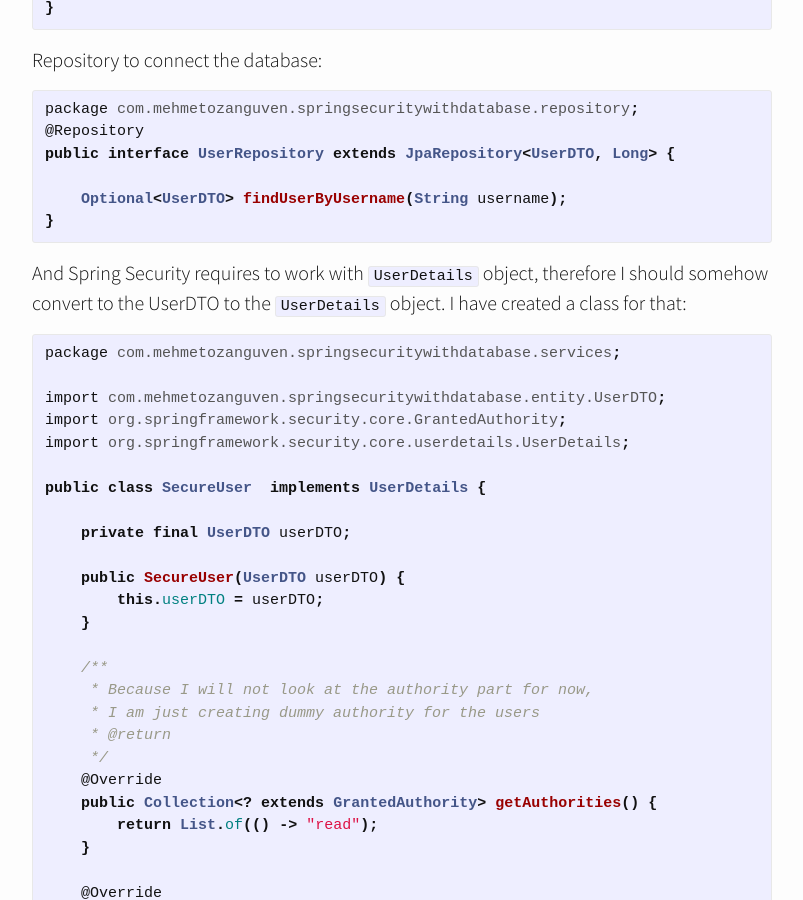
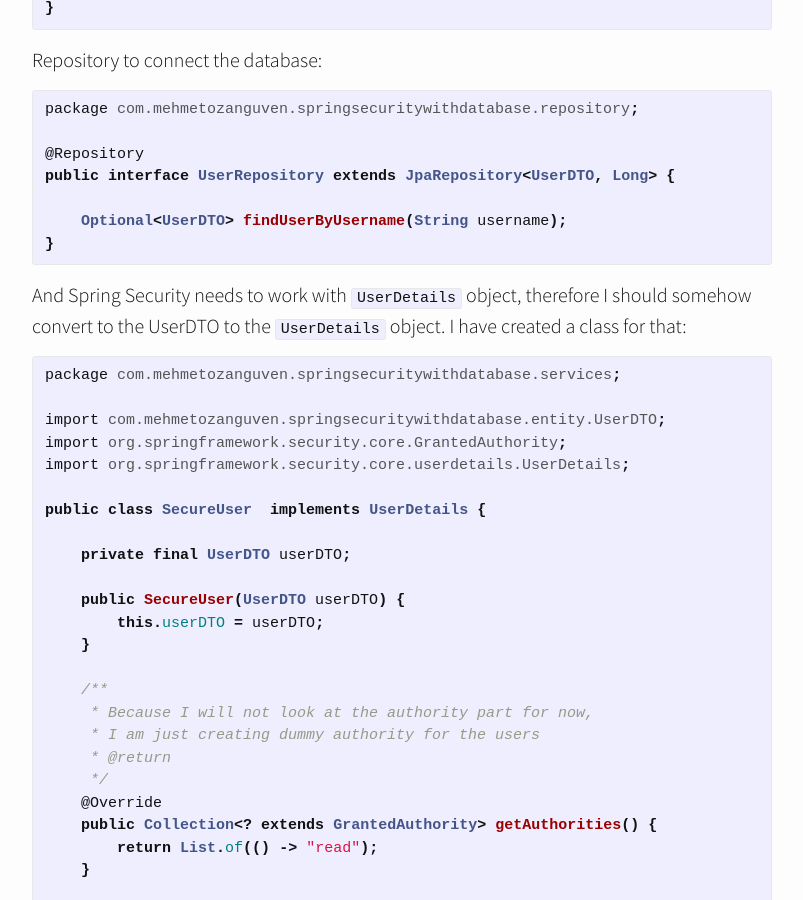
Before and after one commit to mehmetozanguven/mehmetozanguven.github.io, a Jekyll site: the page built from _posts/spring_framework/2020-12-29-spring-security-2-userdetailsservice.md, in a window 1280 px wide and 900 px high, scrolled down 3202 px. Shown: the whole window, without its empty margins (238-1041 px from the left). Built offline with Jekyll 4.4.1, drawn with Linux system fonts in a browser that asks for light colours; nearby versions of some CDN libraries.

Commit message:
text updated

````diff
--- a/_posts/spring_framework/2020-12-29-spring-security-2-userdetailsservice.md
+++ b/_posts/spring_framework/2020-12-29-spring-security-2-userdetailsservice.md
@@ -1,7 +1,7 @@
 ---
 layout: post
-title:  Spring Security -- 2) UserDetailsService"
-date:   2020-12-29 16:45:31 +0530
+title: Spring Security -- 2) UserDetailsService"
+date: 2020-12-29 16:45:31 +0530
 categories: "spring"
 author: "mehmetozanguven"
 ---
@@ -15,13 +15,11 @@
 - [**Architecture**](#architecture)
 - [**Creating UserDetailsService**](#creating_userDetailsService)
 
-
-
-## Github Link  <a name="github_link"></a>
+## Github Link <a name="github_link"></a>
 
 If you only need to see the code, here is the [github link](https://github.com/mehmetozanguven/spring-security-examples/tree/master/spring-security-with-database)
 
-## Default Setup for Project  <a name="default_setup"></a>
+## Default Setup for Project <a name="default_setup"></a>
 
 I am going to use Postgresql, and I created new spring boot application with these dependencies:
 
@@ -92,7 +90,7 @@
 
 > In our example, because I use the NoOpPasswordEncoder, I do not need to find hashcode for the dummy inserted user.
 >
-> Do not use NoOpPasswordEncoder in the production
+> **Do not use NoOpPasswordEncoder in the production**
 
 ```bash
 [mehmetozanguven@localhost ~]$ sudo -iu postgres
@@ -130,6 +128,7 @@
 
 ```java
 package com.mehmetozanguven.springsecuritywithdatabase.repository;
+
 @Repository
 public interface UserRepository extends JpaRepository<UserDTO, Long> {
 
@@ -137,7 +136,7 @@
 }
 ```
 
-And Spring Security requires to work with `UserDetails` object, therefore I should somehow convert to the UserDTO to the `UserDetails` object. I have created a class for that:
+And Spring Security needs to work with `UserDetails` object, therefore I should somehow convert to the UserDTO to the `UserDetails` object. I have created a class for that:
 
 ```java
 package com.mehmetozanguven.springsecuritywithdatabase.services;
````
